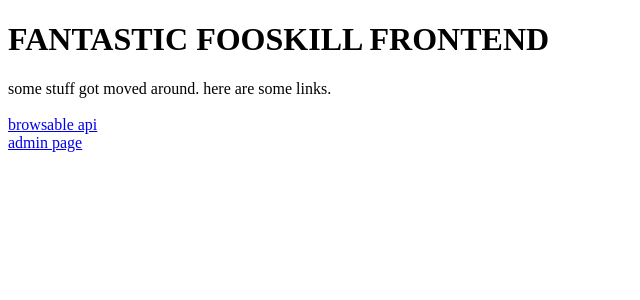
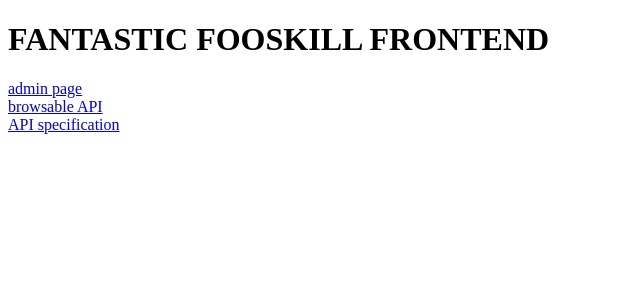
Before and after one commit to mwiens91/fooskill, a React (Create React App) app in the folder frontend/: page / in a window 1280 px wide. Shown: the top 300 px of the page, without its empty margins (0-640 px from the left). Built offline with nearby package versions, Linux system fonts and the light colour scheme.

Commit message:
Slightly edit App.js

```diff
--- a/frontend/src/components/App.js
+++ b/frontend/src/components/App.js
@@ -1,21 +1,41 @@
 import React, { Component } from "react";
 
+const urls = [
+  {
+    title: "admin page",
+    url: "https://api.meowder.com/admin",
+    key: 0
+  },
+  {
+    title: "browsable API",
+    url: "https://api.meowder.com/",
+    key: 1
+  },
+  {
+    title: "API specification",
+    url: "https://api.meowder.com/redoc/",
+    key: 2
+  }
+];
+
 class App extends Component {
+  constructor(props) {
+    super(props);
+
+    this.state = {
+      urls
+    };
+  }
+
   render() {
     return (
       <div className="App">
-        <header className="App-header">
-          <h1>FANTASTIC FOOSKILL FRONTEND</h1>
-          <div>
-            some stuff got moved around. here are some links.
+        <h1>FANTASTIC FOOSKILL FRONTEND</h1>
+        {this.state.urls.map(item => (
+          <div key={item.key}>
+            <a href={item.url}>{item.title}</a>
           </div>
-          <div>
-            <br/>
-            <a href="https://api.meowder.com/">browsable api</a>
-            <br/>
-            <a href="https://api.meowder.com/admin">admin page</a>
-          </div>
-        </header>
+        ))}
       </div>
     );
   }
```
